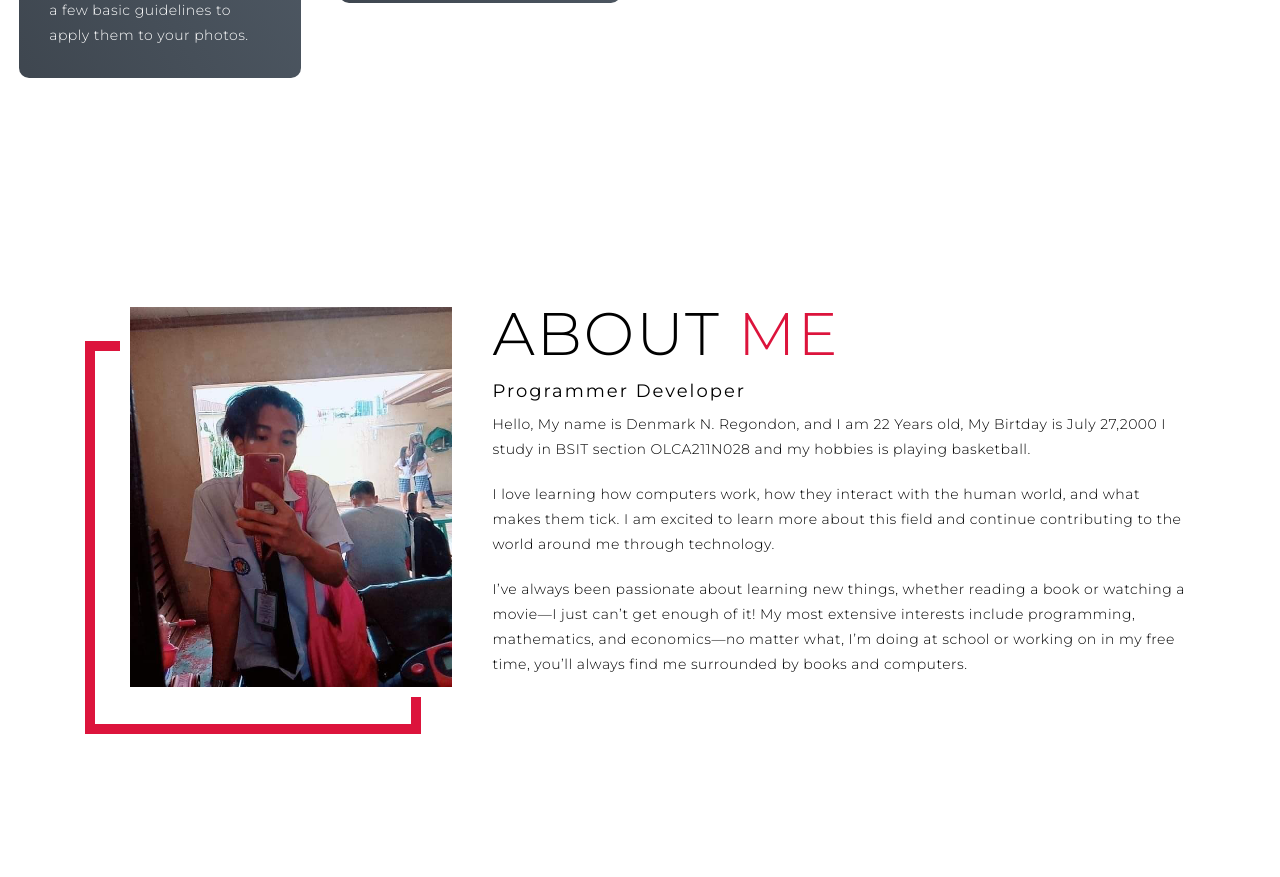
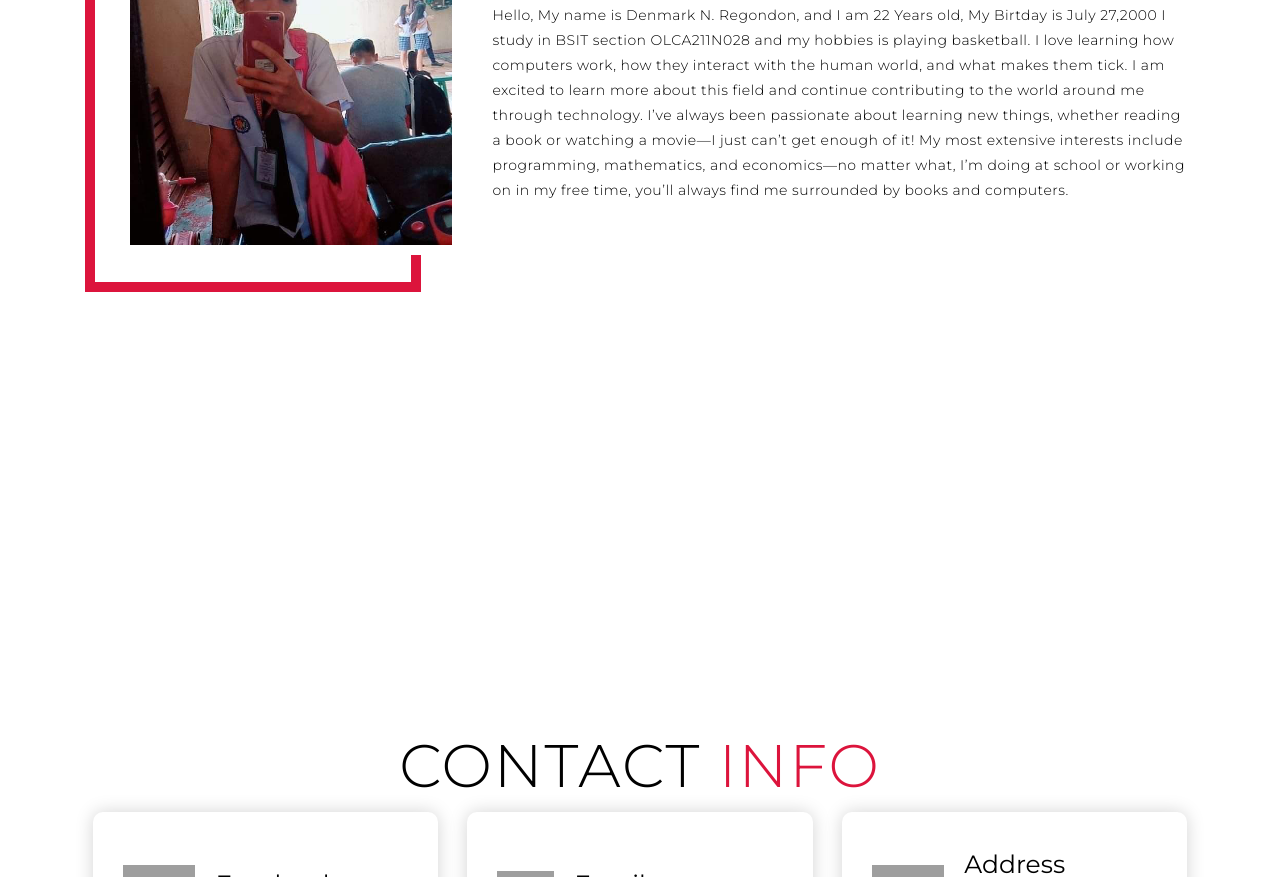
Before and after one commit to DenmarkRegondon/OLWS1-FINALS, a plain HTML site: page index.html in a window 1280 px wide. Shown: the part 2290-3167 px from the top of the page. Drawn offline with Linux system fonts and the light colour scheme; grey boxes are pictures that could not be loaded.

Commit message:
Update index.html

```diff
--- a/index.html
+++ b/index.html
@@ -52,9 +52,8 @@
     <div class="services container">
       <div class="service-top">
         <h1 class="section-title">Sk<span>i</span>lls</h1>
-        <p>To succeed in an environment of growth and excellence and earn job which provides</p>
-      </div>
-          <p>me a job satisfaction and self developer and help me to achive personal as well as organization goals.</p>
+        <p>To succeed in an environment of growth and excellence and earn job which provides
+            me a job satisfaction and self developer and help me to achive personal as well as organization goals.</p>
       </div>
       <div class="service-bottom">
         <div class="service-item">
@@ -105,12 +104,12 @@
       <div class="col-right">
         <h1 class="section-title">About <span>me</span></h1>
         <h2>Programmer Developer</h2>
-        <p> Hello, My name is Denmark N. Regondon, and I am 22 Years old, My Birtday is July 27,2000 I study in BSIT section OLCA211N028 and my hobbies is playing basketball.</p>
+        <p> Hello, My name is Denmark N. Regondon, and I am 22 Years old, My Birtday is July 27,2000 I study in BSIT section OLCA211N028 and my hobbies is playing basketball.
 
-          <p> I love learning how computers work, how they interact with the human world, and what makes them tick.
-          I am excited to learn more about this field and continue contributing to the world around me through technology.</p>
+           I love learning how computers work, how they interact with the human world, and what makes them tick.
+          I am excited to learn more about this field and continue contributing to the world around me through technology.
 
-          <p> I’ve always been passionate about learning new things, whether reading a book or watching a movie—I just can’t get enough of it!
+           I’ve always been passionate about learning new things, whether reading a book or watching a movie—I just can’t get enough of it!
            My most extensive interests include programming, mathematics, and economics—no matter what,
           I’m doing at school or working on in my free time, you’ll always find me surrounded by books and computers.</p>
       </div>
```
